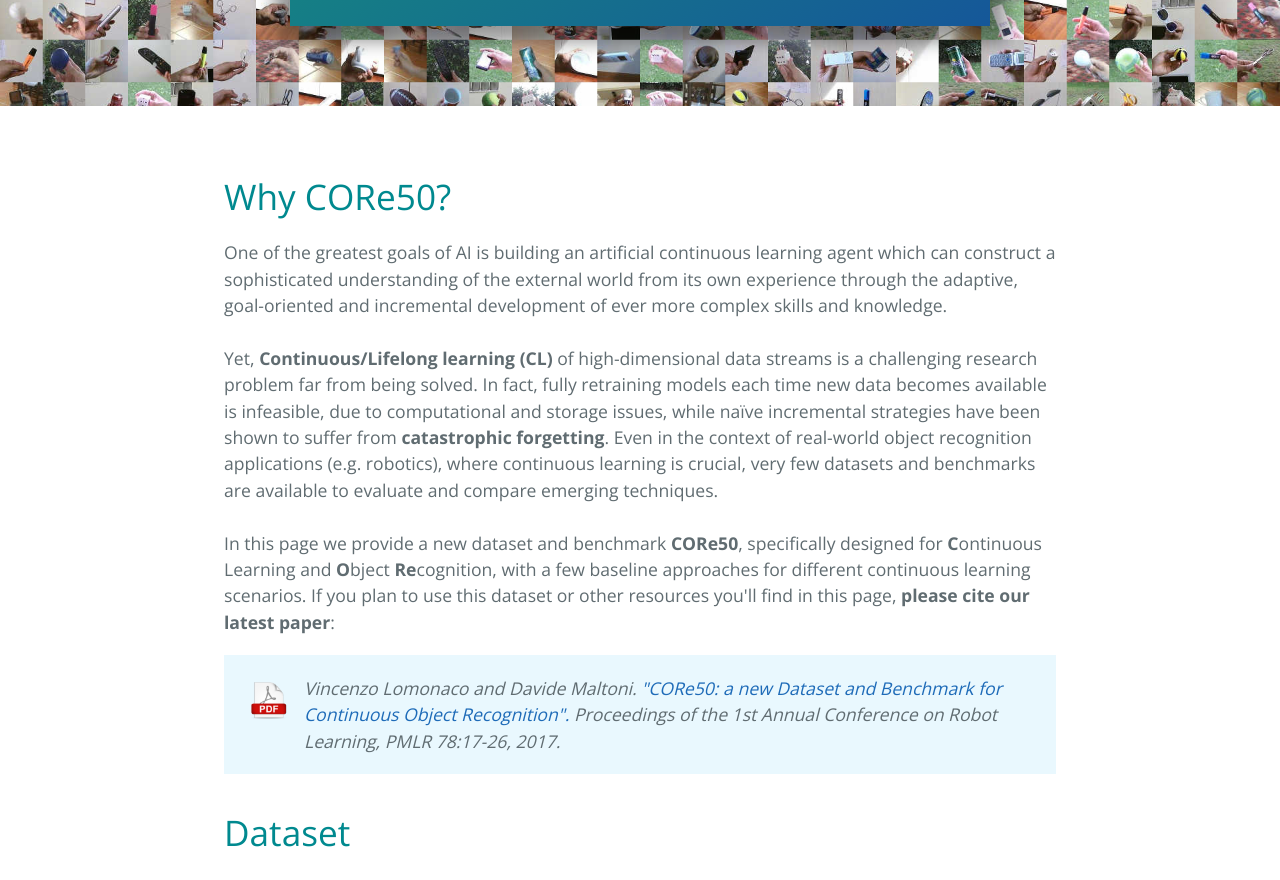
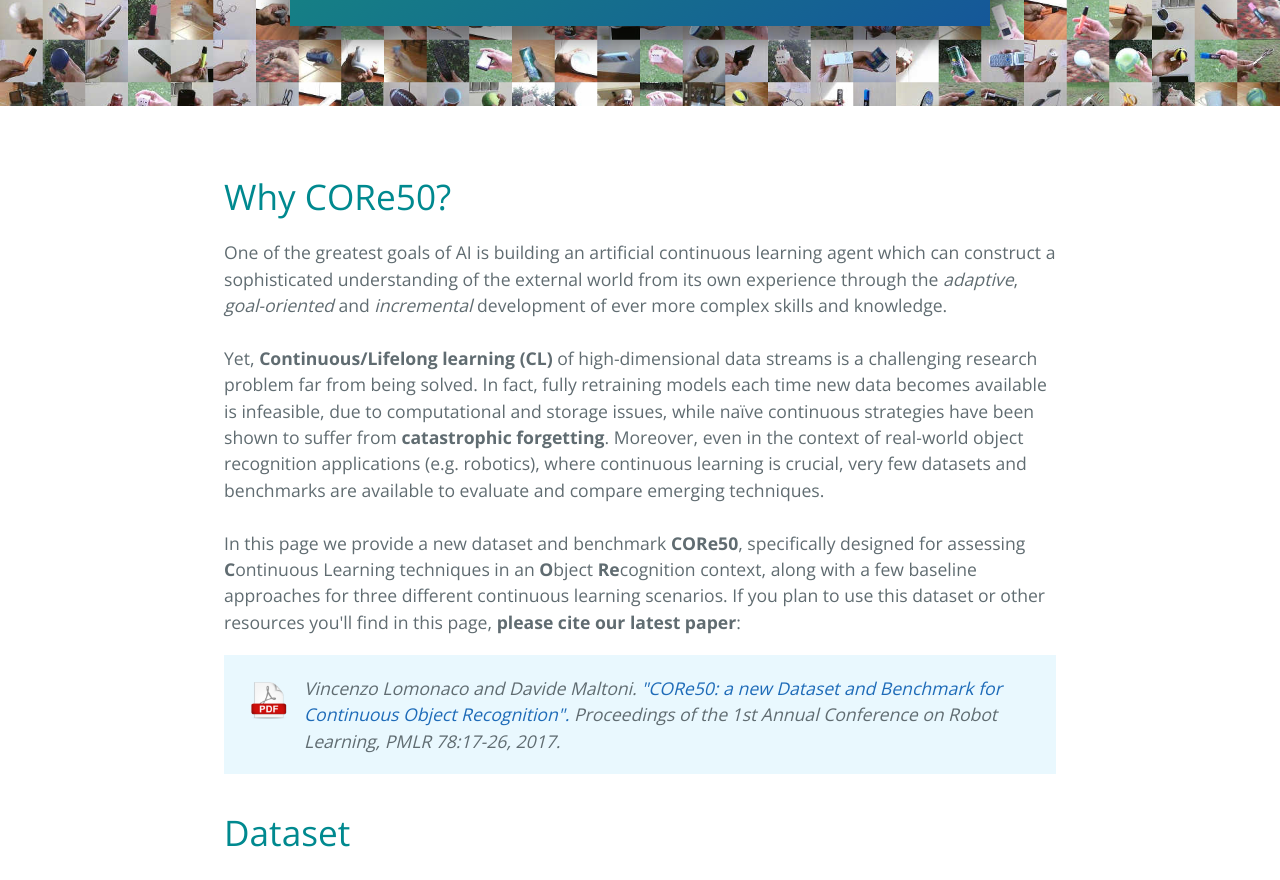
Before and after one commit to vlomonaco/core50, a Jekyll site: the page built from index.html, in a window 1280 px wide and 900 px high, scrolled down 367 px, cut to the strip 20-900 px from the top of the window. Built offline with Jekyll 4.4.1, drawn with Linux system fonts in a browser that asks for light colours; the list of posts is cut into pages by our own code.

Commit message:
intro rewrite

```diff
--- a/index.html
+++ b/index.html
@@ -8,11 +8,11 @@ title: {{ site.name }}
 	<a name="intro"></a>
   <h1>Why CORe50?</h1>
 
-One of the greatest goals of AI is building an artificial continuous learning agent which can construct a sophisticated understanding of the external world from its own experience through the adaptive, goal-oriented and incremental development of ever more complex skills and knowledge.<br><br>
+One of the greatest goals of AI is building an artificial continuous learning agent which can construct a sophisticated understanding of the external world from its own experience through the <i>adaptive</i>, <i>goal-oriented</i> and <i>incremental</i> development of ever more complex skills and knowledge.<br><br>
 
-Yet, <strong>Continuous/Lifelong learning (CL)</strong> of high-dimensional data streams is a challenging research problem far from being solved. In fact, fully retraining models each time new data becomes available is infeasible, due to computational and storage issues, while naïve incremental strategies have been shown to suffer from <strong>catastrophic forgetting</strong>. Even in the context of real-world object recognition applications (e.g. robotics), where continuous learning is crucial, very few datasets and benchmarks are available to evaluate and compare emerging techniques.<br><br>
+Yet, <strong>Continuous/Lifelong learning (CL)</strong> of high-dimensional data streams is a challenging research problem far from being solved. In fact, fully retraining models each time new data becomes available is infeasible, due to computational and storage issues, while naïve continuous strategies have been shown to suffer from <strong>catastrophic forgetting</strong>. Moreover, even in the context of real-world object recognition applications (e.g. robotics), where continuous learning is crucial, very few datasets and benchmarks are available to evaluate and compare emerging techniques.<br><br>
 
-In this page we provide a new dataset and benchmark <strong>CORe50</strong>, specifically designed for <strong>C</strong>ontinuous Learning and <strong>O</strong>bject <strong>Re</strong>cognition, with a few baseline approaches for different continuous learning scenarios.
+In this page we provide a new dataset and benchmark <strong>CORe50</strong>, specifically designed for assessing <strong>C</strong>ontinuous Learning techniques in an <strong>O</strong>bject <strong>Re</strong>cognition context, along with a few baseline approaches for three different continuous learning scenarios.
 If you plan to use this dataset or other resources you'll find in this page, <strong> please cite our latest paper</strong>: </p>
 <div style="background-color: rgba(227, 246, 254, 0.79); padding: 20px; margin-top:20px;">
 <div style="width:60px; height: 60px;float:left; padding-right:10px"><a href=""><img src="imgs/pdf_download.png" width="50px" style="padding:5px; vertical-align: middle;"></a></div>
```
